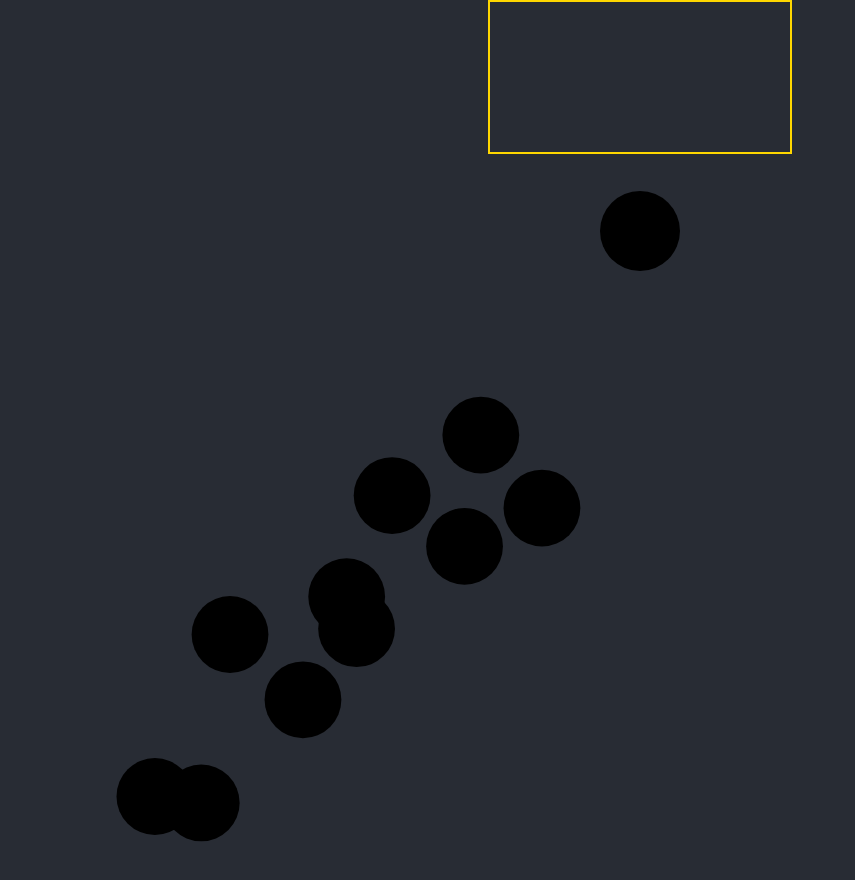
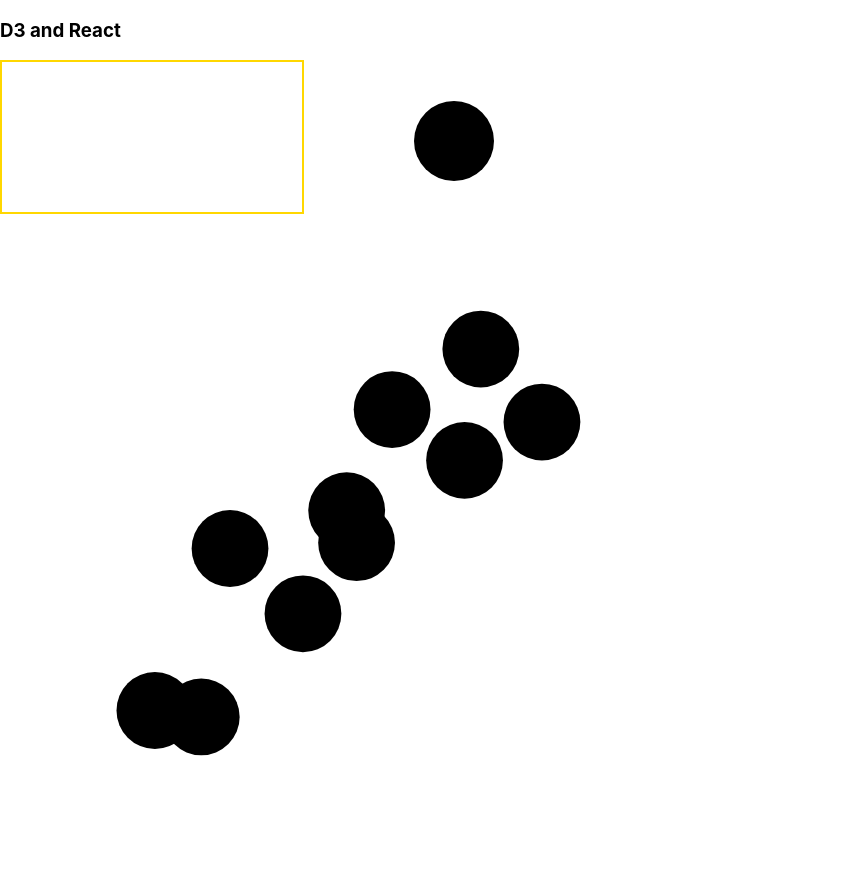
Before and after one commit to Wolven531/d3-and-react, a React (Create React App) app: page / in a window 1280 px wide. Shown: the top 880 px of the page, without its empty margins (0-855 px from the left). Built offline with nearby package versions, Linux system fonts and the light colour scheme.

Commit message:
Add header, clean up CSS classes

```diff
--- a/src/App.tsx
+++ b/src/App.tsx
@@ -6,12 +6,15 @@ import './App.css'
 
 function App() {
 	return (
-		<div className="App">
-			<header className="App-header">
+		<div>
+			<header>
+				<h3>D3 and React</h3>
+			</header>
+			<section>
 				<Svg></Svg>
 				<Circle></Circle>
 				<Circles></Circles>
-			</header>
+			</section>
 		</div>
 	)
 }
```
